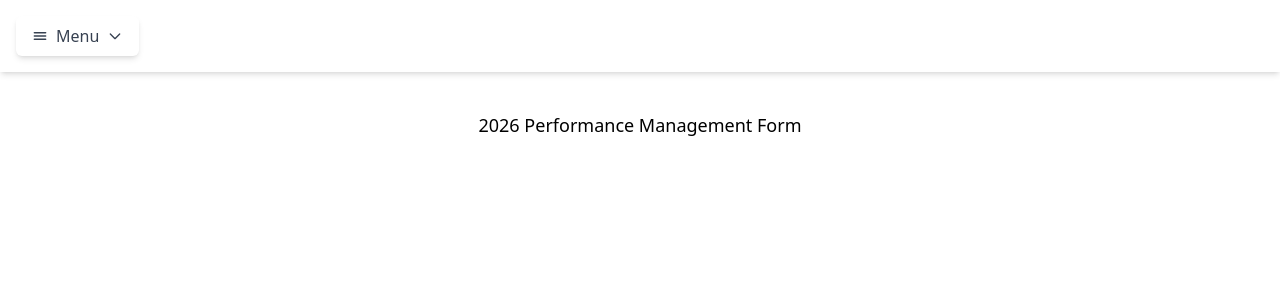
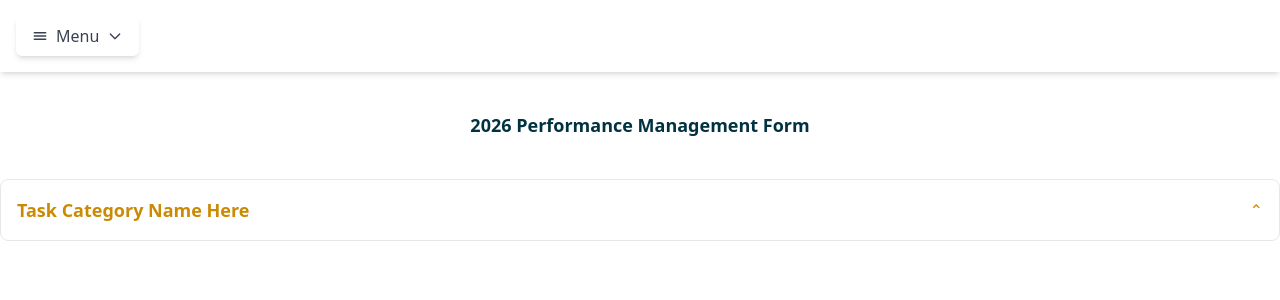
Before and after one commit to aslan997/ICD, a React (Vite) app: page / in a window 1280 px wide. Shown: the top 300 px of the page. Built offline with nearby package versions, Linux system fonts and the light colour scheme.

Commit message:
start defining variables

```diff
--- a/src/index.css
+++ b/src/index.css
@@ -1,6 +1,12 @@
 @tailwind base;
 @tailwind components;
 @tailwind utilities;
+
+:root {
+  --font-size-heading: 18px;
+  --font-weight-heading: 600;
+  --font-color-heading: #013241;
+}
 
 /* :root {
   font-family: Inter, system-ui, Avenir, Helvetica, Arial, sans-serif;
--- a/src/pages/PerformanceManagementForm/PerformanceManagemenForm.jsx
+++ b/src/pages/PerformanceManagementForm/PerformanceManagemenForm.jsx
@@ -1,9 +1,15 @@
 import React from "react";
 import HeaderTitle from "./components/HeaderTitle";
 import "./styles/performanceManagementForm.css";
+import TaskCategoryName from "./components/TaskCategoryName";
 
 const PerformanceManagemenForm = () => {
-  return <HeaderTitle />;
+  return (
+    <>
+      <HeaderTitle />
+      <TaskCategoryName />
+    </>
+  );
 };
 
 export default PerformanceManagemenForm;
--- a/src/pages/PerformanceManagementForm/components/HeaderTitle.jsx
+++ b/src/pages/PerformanceManagementForm/components/HeaderTitle.jsx
@@ -4,7 +4,9 @@ const HeaderTitle = () => {
   return (
     <div className="container mx-auto flex">
       <div className="w-full py-10 flex align-center justify-center">
-        <p className="text-[18px]">2026 Performance Management Form</p>
+        <p className="text-18 font-head text-primary">
+          2026 Performance Management Form
+        </p>
       </div>
     </div>
   );
--- /dev/null
+++ b/src/pages/PerformanceManagementForm/components/TaskCategoryName.jsx
@@ -0,0 +1,53 @@
+import React, { useState } from "react";
+
+const TaskCategoryName = () => {
+  const [isOpen, setIsOpen] = useState(false);
+
+  return (
+    <div className="border rounded-lg p-4">
+      <div
+        className="flex justify-between items-center cursor-pointer"
+        onClick={() => setIsOpen(!isOpen)}
+      >
+        <p className="text-lg font-semibold text-yellow-600">
+          Task Category Name Here
+        </p>
+        <span
+          className="text-yellow-600 transform transition-transform duration-300"
+          style={{ transform: isOpen ? "rotate(180deg)" : "rotate(0)" }}
+        >
+          ⌃
+        </span>
+      </div>
+      {isOpen && (
+        <div className="mt-4 text-sm">
+          <p>
+            Employee ID: <span className="font-semibold">9876</span> &mdash;
+            Employee Name: <span className="font-semibold">John Smith</span>{" "}
+            &mdash; Job Title:{" "}
+            <span className="font-semibold">John Williams</span> &mdash; Line
+            Manager:{" "}
+            <a href="#" className="text-blue-600">
+              Doc.pdf
+            </a>{" "}
+            &mdash; Grade: <span className="font-semibold">John Williams</span>{" "}
+            &mdash; Department:{" "}
+            <a href="#" className="text-blue-600">
+              Doc.pdf
+            </a>{" "}
+            &mdash; Stage:{" "}
+            <a href="#" className="text-blue-600">
+              Doc.pdf
+            </a>{" "}
+            &mdash; Process Status:{" "}
+            <a href="#" className="text-blue-600">
+              Doc.pdf
+            </a>
+          </p>
+        </div>
+      )}
+    </div>
+  );
+};
+
+export default TaskCategoryName;
--- a/tailwind.config.js
+++ b/tailwind.config.js
@@ -2,7 +2,17 @@
 export default {
   content: ["./index.html", "./src/**/*.{js,ts,jsx,tsx}"],
   theme: {
-    extend: {},
+    extend: {
+      fontSize: {
+        18: "var(--font-size-heading)",
+      },
+      fontWeight: {
+        head: "var(--font-weight-heading)",
+      },
+      colors: {
+        primary: "var(--font-color-heading)",
+      },
+    },
   },
   plugins: [],
 };
```
